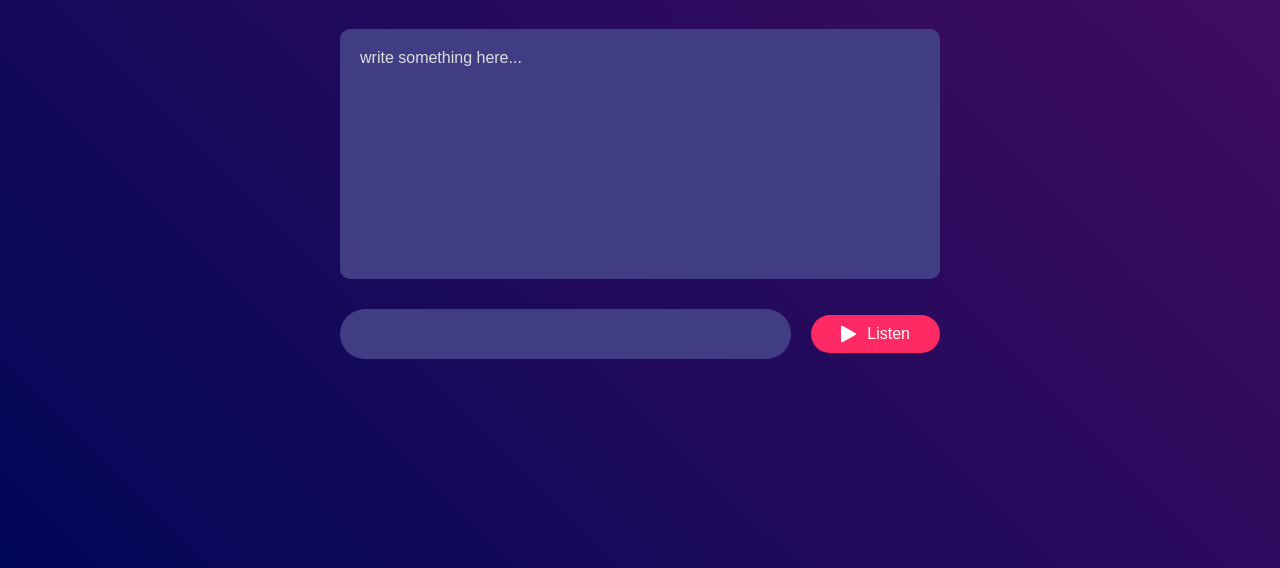
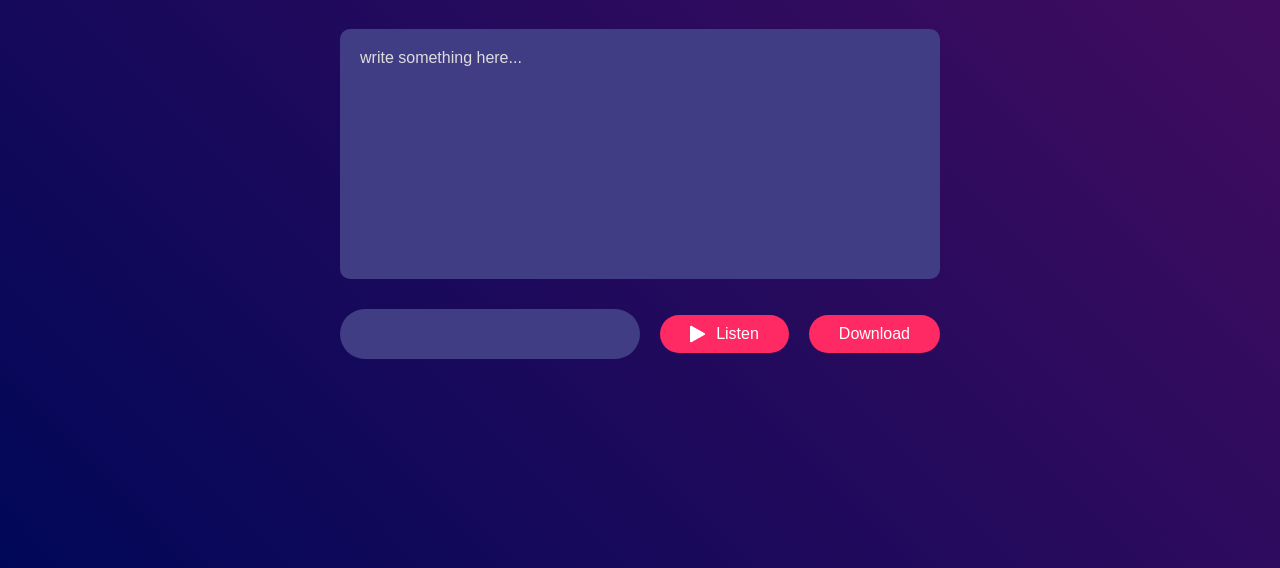
Before and after one commit to kanav789/texttospeechconvertor, a plain HTML site: page index.html in a window 1280 px wide. Shown: the part 232-800 px from the top of the page. Drawn offline with Linux system fonts and the light colour scheme.

Commit message:
Update index.html

```diff
--- a/index.html
+++ b/index.html
@@ -16,7 +16,8 @@
       <textarea placeholder="write something here..."></textarea>
       <div class="row">
         <select></select>
-        <button><img src="play.png" alt="" /> Listen</button>
+        <button id="button"><img src="play.png" alt="" /> Listen</button>
+        <button id="download-button">Download</button>
       </div>
     </div>
   </body>
```
